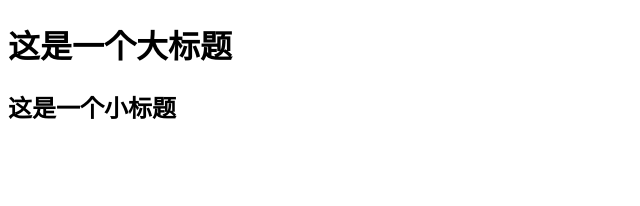
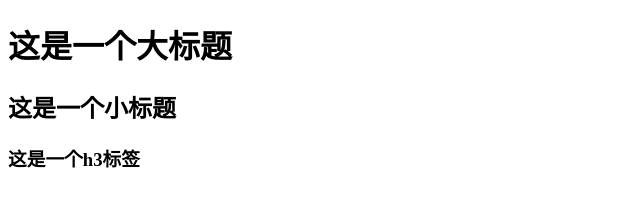
Before and after one commit to QiaoMuTian/project_1, a plain HTML site: page index.html in a window 1280 px wide. Shown: the whole page, without its empty margins (0-640 px from the left). Drawn offline with Linux system fonts and the light colour scheme.

Commit message:
修改index.html

```diff
--- a/index.html
+++ b/index.html
@@ -9,5 +9,6 @@
 <body>
 	<h1>这是一个大标题</h1>
 	<h2>这是一个小标题</h2>
+	<h3>这是一个h3标签</h3>
 </body>
 </html>
```
